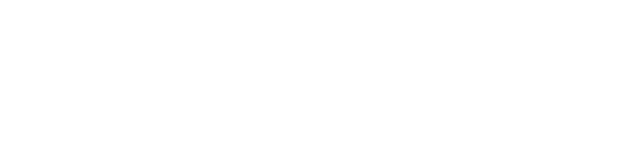
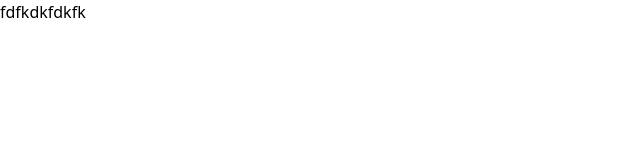
Before and after one commit to ParvizSodatov/examGitkhub, a website: page src/index.html in a window 1280 px wide. Shown: the whole page, without its empty margins (0-640 px from the left). Drawn offline with Linux system fonts and the light colour scheme.

```diff
--- a/src/index.html
+++ b/src/index.html
@@ -7,6 +7,6 @@
     <title>Document</title>
 </head>
 <body>
-
+    <h1 class="">fdfkdkfdkfk</h1>
 </body>
 </html>
```
Also changed, not shown: src/output.css, 1 other file.
